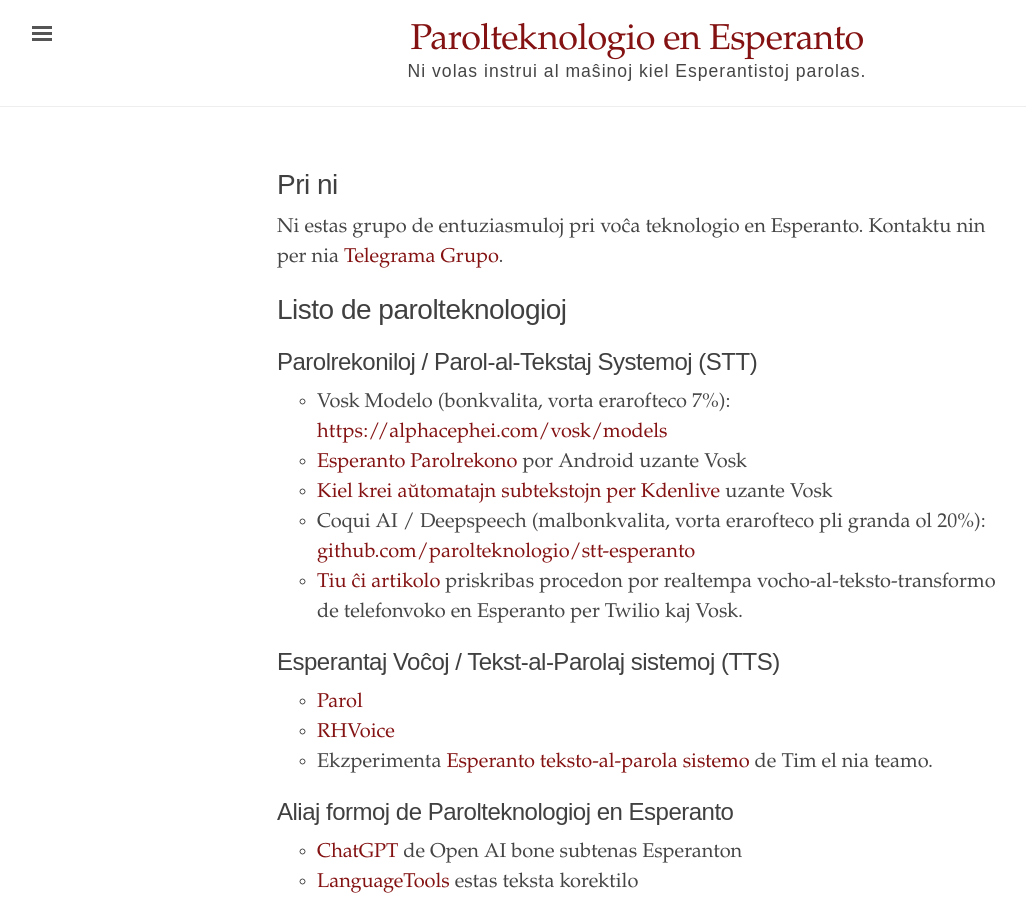
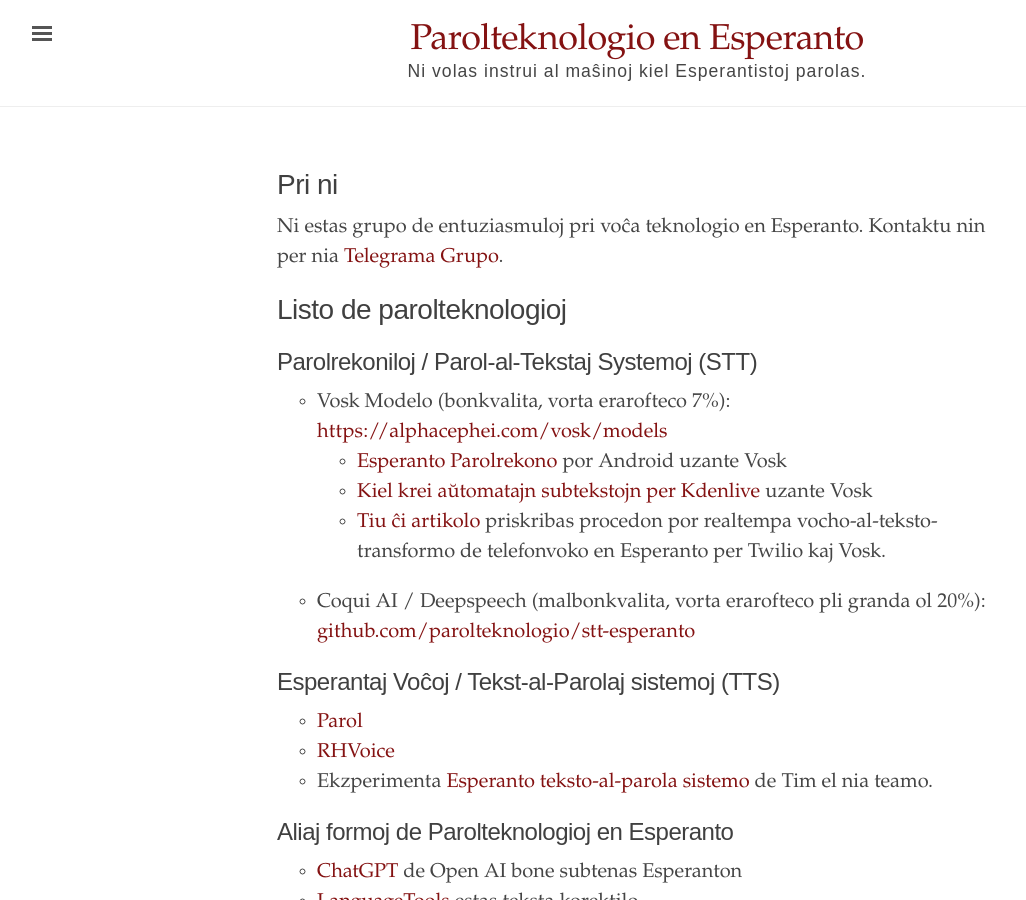
Before and after one commit to parolteknologio/parolteknologio.github.io, a Jekyll site: the page built from index.html, in a window 1280 px wide and 900 px high. Shown: the whole window, without its empty margins (3-1029 px from the left). Built offline with Jekyll 4.4.1, drawn with Linux system fonts in a browser that asks for light colours.

Commit message:
Update index.html

```diff
--- a/index.html
+++ b/index.html
@@ -11,12 +11,14 @@ title: "Voĉaj teknologioj por Esperantujo"
 
 <h2>Parolrekoniloj / Parol-al-Tekstaj Systemoj (STT)</h2>
 <ul>
-<li>Vosk Modelo (bonkvalita, vorta erarofteco 7%): <a href="https://alphacephei.com/vosk/models">https://alphacephei.com/vosk/models</a></li>
-<li><a href="https://play.google.com/store/apps/details?id=dk.nordfalk.esperanto.parolrekono">Esperanto Parolrekono</a> por Android uzante Vosk</li>
-<li><a href="https://docs.kdenlive.org/en/effects_and_compositions/speech_to_text.html">Kiel krei aŭtomatajn subtekstojn per Kdenlive</a> uzante Vosk</li>
+<li>Vosk Modelo (bonkvalita, vorta erarofteco 7%): <a href="https://alphacephei.com/vosk/models">https://alphacephei.com/vosk/models</a>
+    <ul>
+      <li><a href="https://play.google.com/store/apps/details?id=dk.nordfalk.esperanto.parolrekono">Esperanto Parolrekono</a> por Android uzante Vosk</li>
+      <li><a href="https://docs.kdenlive.org/en/effects_and_compositions/speech_to_text.html">Kiel krei aŭtomatajn subtekstojn per Kdenlive</a> uzante Vosk</li>
+      <li><a href="https://medium.com/westphoenizier/realtempa-vocho-al-teksto-transformo-de-telefonvoko-en-esperanto-per-twilio-kaj-vosk-5d6cf5ef78c1">Tiu ĉi artikolo</a> priskribas procedon por realtempa vocho-al-teksto-transformo de telefonvoko en Esperanto per Twilio kaj Vosk.</li>
+    </ul>
+  </li>
 <li>Coqui AI / Deepspeech (malbonkvalita, vorta erarofteco pli granda ol 20%): <a href="https://github.com/parolteknologio/stt-esperanto">github.com/parolteknologio/stt-esperanto</a> </li>
-<li><a href="https://medium.com/westphoenizier/realtempa-vocho-al-teksto-transformo-de-telefonvoko-en-esperanto-per-twilio-kaj-vosk-5d6cf5ef78c1">Tiu ĉi artikolo</a> priskribas procedon por realtempa vocho-al-teksto-transformo de telefonvoko en Esperanto per Twilio kaj Vosk.</li>
-
 </ul>
 
 
```
